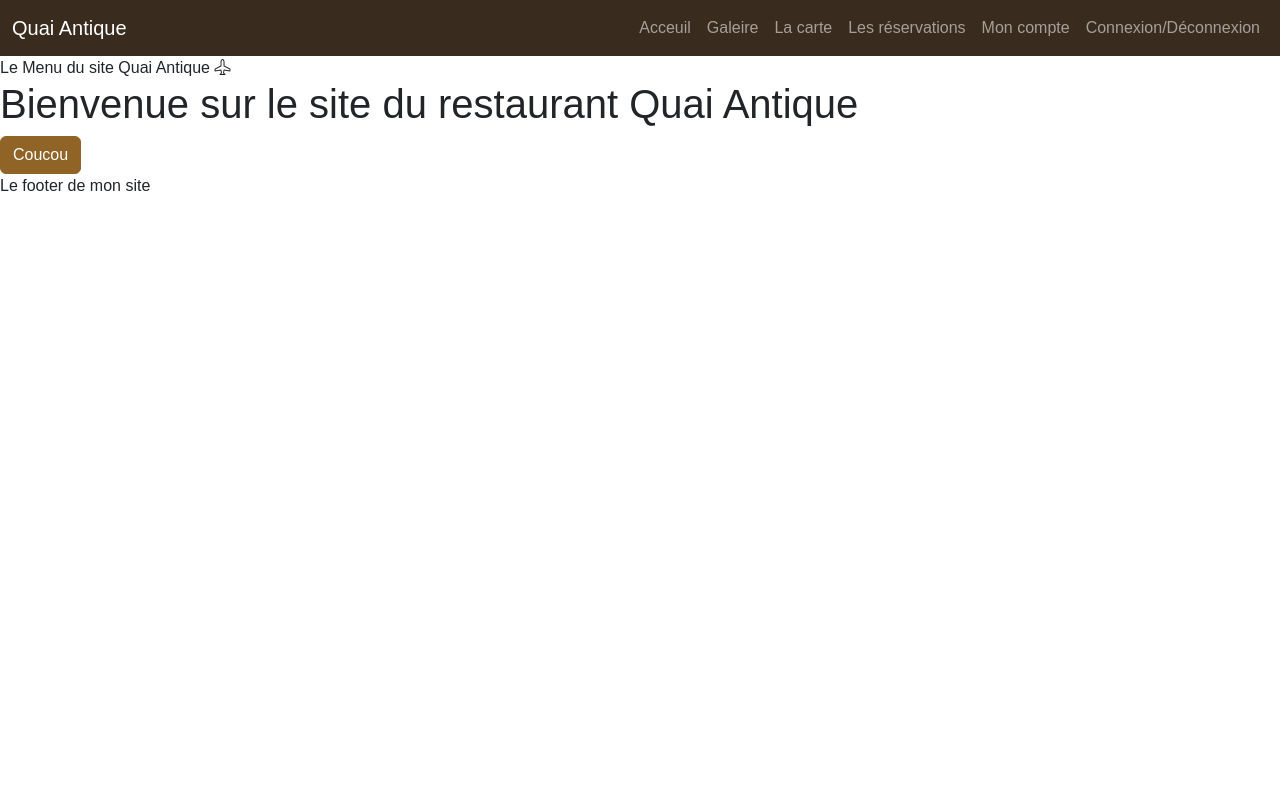
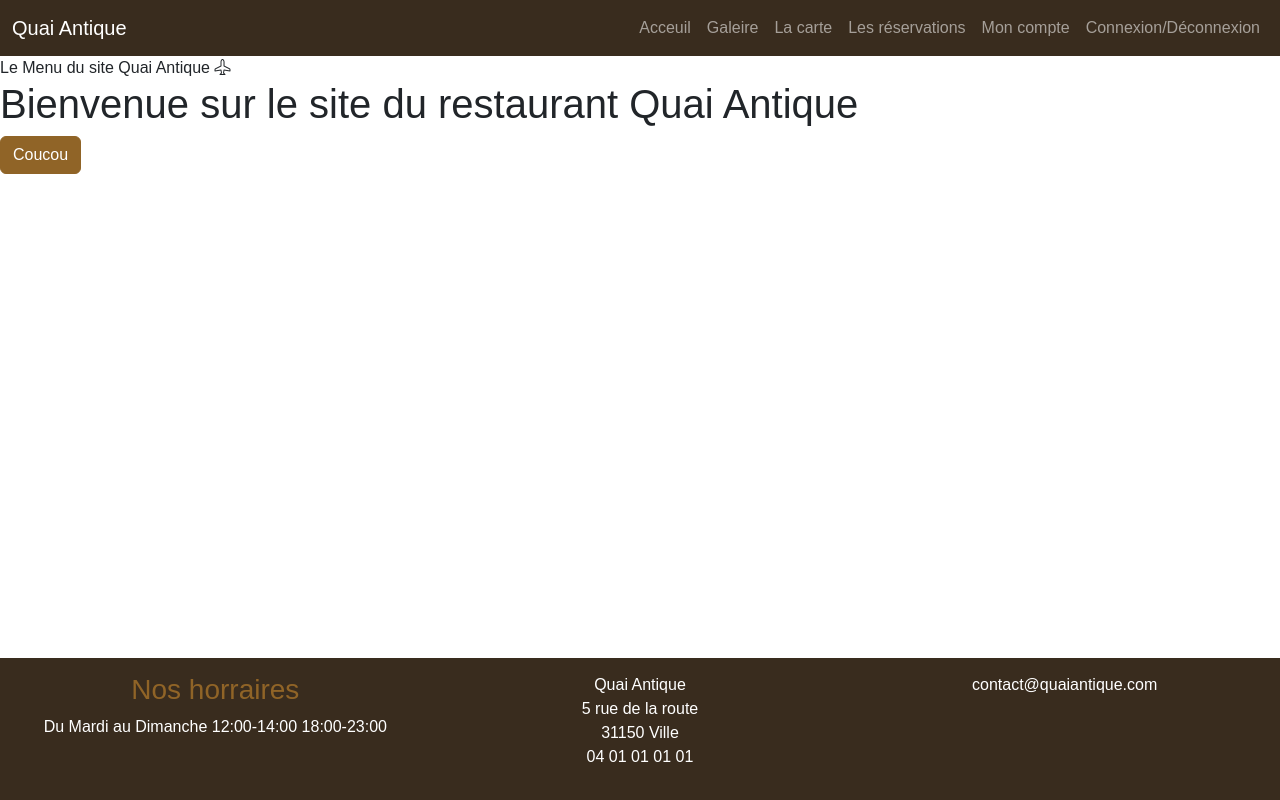
Before and after one commit to RakkyzDeveloppement/Projet-fil-rouge-FRONT-END, a website: page index.html in a window 1280 px wide. Drawn offline with nearby package versions, Linux system fonts and the light colour scheme; a web font is replaced by a local one.

Commit message:
ajout du footer

```diff
--- a/index.html
+++ b/index.html
@@ -50,7 +50,24 @@
         <!-- Le contenu de la page sera injecté ici-->
       </main>
 
-      <footer>Le footer de mon site</footer>
+      <footer class="bg-dark text-white text-center footer">
+        <div class="row">
+          <div class="col-12 col-lg-4">
+            <h3 class="text-primary">Nos horraires</h3>
+            <p>Du Mardi au Dimanche 12:00-14:00 18:00-23:00</p>
+          </div>
+          <div class="col-6 col-lg-4">
+            <p>Quai Antique<br/>
+                5 rue de la route<br/>
+                31150 Ville<br/>
+                04 01 01 01 01<br/>
+              </p>
+          </div>
+          <div class="col-6 col-lg-4">
+            <p>contact@quaiantique.com</p>
+          </div>
+        </div>
+      </footer>
 
   <script type="module" src="./Router/router.js"></script>
 
--- a/scss/main.scss
+++ b/scss/main.scss
@@ -1,3 +1,19 @@
 @import "custom";
 @import "../node_modules/bootstrap/scss/bootstrap";
 @import "../node_modules/bootstrap-icons/font/bootstrap-icons.css";
+
+html {
+    position: relative;
+    min-height: 100%;
+}
+
+main{
+    margin-bottom: 250px;
+}
+
+footer.footer {
+    padding: 15px;
+    position: absolute;
+    bottom: 0;
+    width: 100%;
+}
```
Also changed, not shown: scss/main.css, 1 other file.
